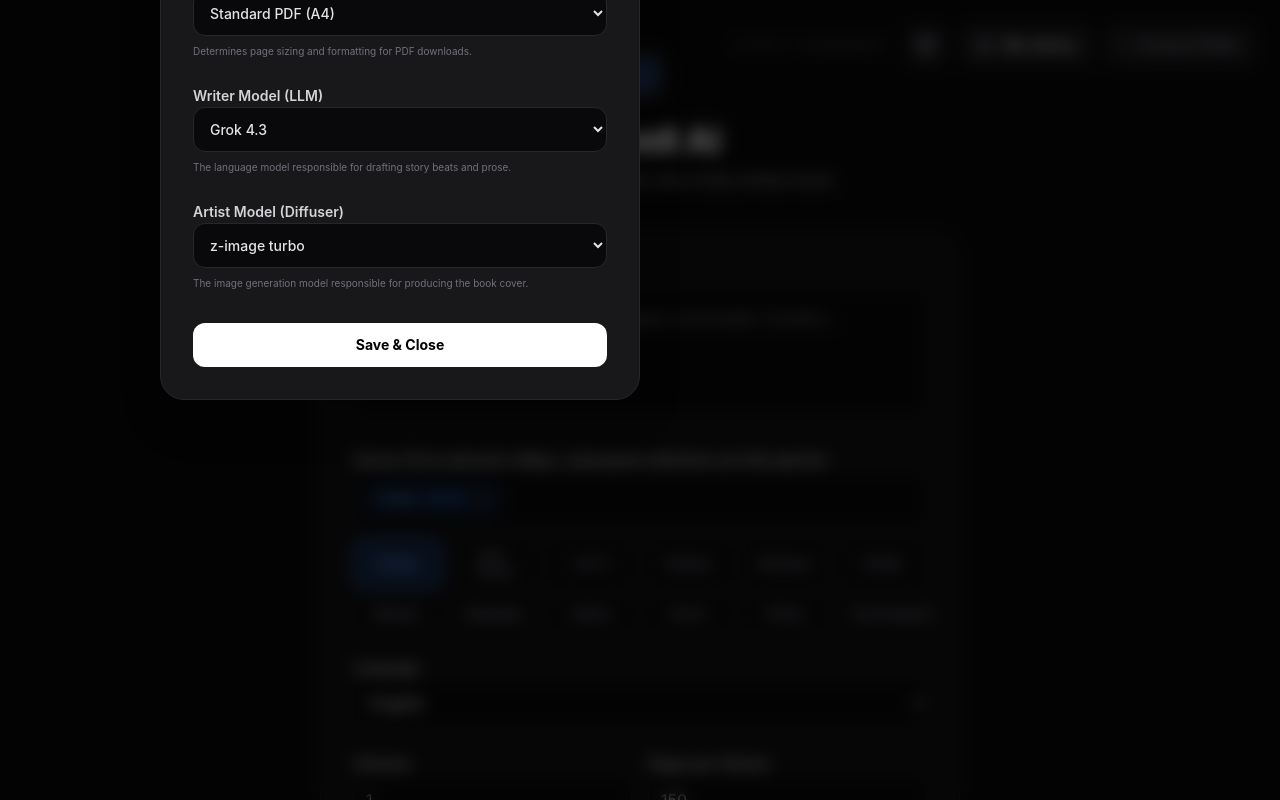
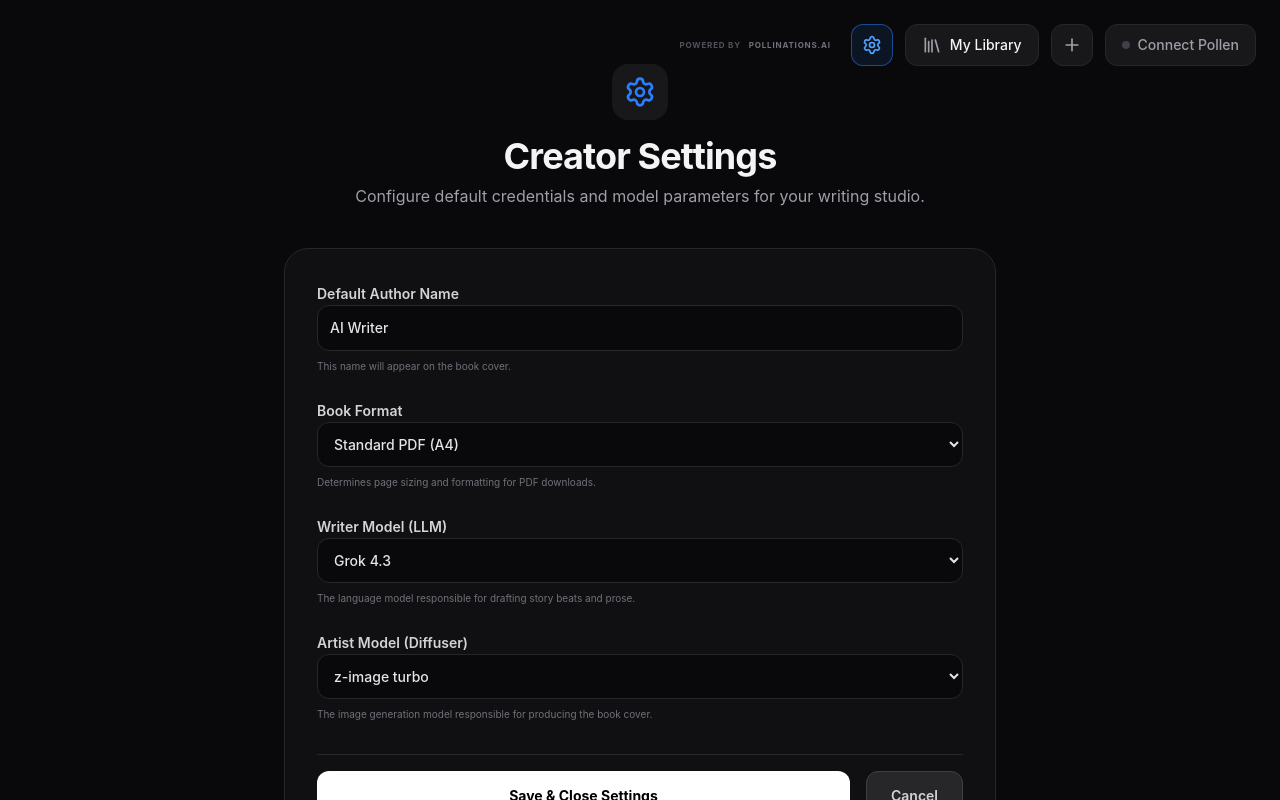
Before and after one commit to guer-ch/inkwell, a React (Vite) app: page / in a window 1280 px wide. Both pictures are taken after a click on the button "Settings". Shown: the top 800 px of the page. Built offline with nearby package versions, Linux system fonts and the light colour scheme.

Commit message:
feat: migrate settings modal to full page and widen BookForm container to 760px

```diff
--- a/src/App.tsx
+++ b/src/App.tsx
@@ -47,8 +47,13 @@ export default function App() {
     if (savedStage === 'generating' && !savedCurrentBookId) {
       return 'setup';
     }
+    if (savedStage === 'settings') {
+      return 'setup';
+    }
     return savedStage || 'setup';
   });
+
+  const [previousStage, setPreviousStage] = useState<AppStage>('setup');
 
   const [currentBook, setCurrentBook] = useState<Book | null>(() => {
     const savedCurrentBookId = localStorage.getItem('inkwell_current_book_id');
@@ -65,7 +70,6 @@ export default function App() {
   });
 
   const [isDrawerOpen, setIsDrawerOpen] = useState(false);
-  const [isSettingsOpen, setIsSettingsOpen] = useState(false);
   const [pollinationsKey, setPollinationsKey] = useState<string>(localStorage.getItem('pollinations_key') || '');
 
   // Settings States
@@ -271,8 +275,20 @@ export default function App() {
 
         {/* Settings Gear Button */}
         <button
-          onClick={() => setIsSettingsOpen(true)}
-          className="p-2.5 bg-zinc-900 border border-zinc-800 rounded-xl hover:bg-zinc-800 transition-all text-zinc-400 hover:text-zinc-200"
+          onClick={() => {
+            if (stage === 'settings') {
+              setStage(previousStage);
+            } else {
+              setPreviousStage(stage);
+              setStage('settings');
+            }
+          }}
+          className={cn(
+            "p-2.5 rounded-xl border transition-all",
+            stage === 'settings'
+              ? "bg-blue-500/10 border-blue-500/50 text-blue-400"
+              : "bg-zinc-900 border-zinc-800 text-zinc-400 hover:text-zinc-200 hover:bg-zinc-800"
+          )}
           title="Settings"
         >
           <Settings className="w-5 h-5" />
@@ -316,109 +332,7 @@ export default function App() {
         </button>
       </div>
 
-      {/* Settings Modal */}
-      <AnimatePresence>
-        {isSettingsOpen && (
-          <>
-            <motion.div
-              initial={{ opacity: 0 }}
-              animate={{ opacity: 1 }}
-              exit={{ opacity: 0 }}
-              onClick={() => setIsSettingsOpen(false)}
-              className="fixed inset-0 bg-black/60 backdrop-blur-sm z-[70]"
-            />
-            <motion.div
-              initial={{ opacity: 0, scale: 0.95, y: '-45%', x: '-50%' }}
-              animate={{ opacity: 1, scale: 1, y: '-50%', x: '-50%' }}
-              exit={{ opacity: 0, scale: 0.95, y: '-45%', x: '-50%' }}
-              transition={{ duration: 0.2 }}
-              className="fixed top-1/2 left-1/2 -translate-x-1/2 -translate-y-1/2 w-[480px] bg-zinc-900 border border-zinc-800 rounded-3xl p-8 shadow-2xl z-[80]"
-            >
-              <div className="flex items-center justify-between mb-6">
-                <h2 className="text-xl font-bold flex items-center gap-2">
-                  <Settings className="w-6 h-6 text-blue-500" /> Creator Settings
-                </h2>
-                <button
-                  onClick={() => setIsSettingsOpen(false)}
-                  className="p-1.5 hover:bg-zinc-800 rounded-lg text-zinc-400 hover:text-white transition-colors"
-                >
-                  <X className="w-5 h-5" />
-                </button>
-              </div>
-
-              <div className="space-y-6">
-                {/* Author Name */}
-                <div className="space-y-2">
-                  <label className="text-sm font-semibold text-zinc-300">Default Author Name</label>
-                  <input
-                    type="text"
-                    value={authorName}
-                    onChange={(e) => setAuthorName(e.target.value)}
-                    placeholder="Enter author name..."
-                    className="w-full bg-zinc-950 border border-zinc-800 focus:border-blue-500 rounded-xl p-3 focus:outline-none transition-colors text-zinc-200 text-sm font-medium"
-                  />
-                  <span className="text-[10px] text-zinc-500 block">This name will appear on the book cover.</span>
-                </div>
-
-                {/* Book Format */}
-                <div className="space-y-2">
-                  <label className="text-sm font-semibold text-zinc-300">Book Format</label>
-                  <select
-                    value={defaultBookFormat}
-                    onChange={(e) => setDefaultBookFormat(e.target.value)}
-                    className="w-full bg-zinc-950 border border-zinc-800 focus:border-blue-500 rounded-xl p-3 focus:outline-none text-zinc-200 text-sm font-medium"
-                  >
-                    <option value="Standard PDF (A4)">Standard PDF (A4)</option>
-                    <option value="KDP Format (6x9 Trade)">KDP Format (6x9 Trade)</option>
-                    <option value="Google Play Books (5x8 ePUB/Compact)">Google Play Books (5x8 ePUB/Compact)</option>
-                    <option value="ePUB (Markdown Package)">ePUB (Markdown Package)</option>
-                  </select>
-                  <span className="text-[10px] text-zinc-500 block">Determines page sizing and formatting for PDF downloads.</span>
-                </div>
-
-                {/* Text Writer Model */}
-                <div className="space-y-2">
-                  <label className="text-sm font-semibold text-zinc-300">Writer Model (LLM)</label>
-                  <select
-                    value={defaultModelText}
-                    onChange={(e) => setDefaultModelText(e.target.value)}
-                    className="w-full bg-zinc-950 border border-zinc-800 focus:border-blue-500 rounded-xl p-3 focus:outline-none text-zinc-200 text-sm font-medium"
-                  >
-                    {TEXT_MODELS.map(m => (
-                      <option key={m.id} value={m.id}>{m.name}</option>
-                    ))}
-                  </select>
-                  <span className="text-[10px] text-zinc-500 block">The language model responsible for drafting story beats and prose.</span>
-                </div>
-
-                {/* Artist Model */}
-                <div className="space-y-2">
-                  <label className="text-sm font-semibold text-zinc-300">Artist Model (Diffuser)</label>
-                  <select
-                    value={defaultModelImage}
-                    onChange={(e) => setDefaultModelImage(e.target.value)}
-                    className="w-full bg-zinc-950 border border-zinc-800 focus:border-blue-500 rounded-xl p-3 focus:outline-none text-zinc-200 text-sm font-medium"
-                  >
-                    {IMAGE_MODELS.map(m => (
-                      <option key={m.id} value={m.id}>{m.name}</option>
-                    ))}
-                  </select>
-                  <span className="text-[10px] text-zinc-500 block">The image generation model responsible for producing the book cover.</span>
-                </div>
-              </div>
-
-              <div className="mt-8">
-                <button
-                  onClick={() => setIsSettingsOpen(false)}
-                  className="w-full py-3 bg-white text-black font-bold rounded-xl hover:bg-zinc-200 transition-all text-sm"
-                >
-                  Save & Close
-                </button>
-              </div>
-            </motion.div>
-          </>
-        )}
-      </AnimatePresence>
+      {/* Settings Modal removed - now full page */}
 
       {/* Library Drawer */}
       <AnimatePresence>
@@ -526,6 +440,98 @@ export default function App() {
             onUpdateBook={updateBook}
           />
         )}
+
+        {stage === 'settings' && (
+          <motion.div
+            initial={{ opacity: 0, y: 20 }}
+            animate={{ opacity: 1, y: 0 }}
+            className="max-w-[760px] mx-auto px-6 py-16"
+          >
+            <div className="text-center mb-10">
+              <div className="inline-flex p-3 bg-zinc-900 rounded-2xl mb-4">
+                <Settings className="w-8 h-8 text-blue-500" />
+              </div>
+              <h1 className="text-4xl font-bold tracking-tight mb-2">Creator Settings</h1>
+              <p className="text-zinc-400">Configure default credentials and model parameters for your writing studio.</p>
+            </div>
+
+            <div className="space-y-6 bg-zinc-900/50 p-8 rounded-3xl border border-zinc-800 backdrop-blur-sm">
+              {/* Author Name */}
+              <div className="space-y-2">
+                <label className="text-sm font-semibold text-zinc-300">Default Author Name</label>
+                <input
+                  type="text"
+                  value={authorName}
+                  onChange={(e) => setAuthorName(e.target.value)}
+                  placeholder="Enter author name..."
+                  className="w-full bg-zinc-950 border border-zinc-800 focus:border-blue-500 rounded-xl p-3 focus:outline-none transition-colors text-zinc-200 text-sm font-medium"
+                />
+                <span className="text-[10px] text-zinc-500 block">This name will appear on the book cover.</span>
+              </div>
+
+              {/* Book Format */}
+              <div className="space-y-2">
+                <label className="text-sm font-semibold text-zinc-300">Book Format</label>
+                <select
+                  value={defaultBookFormat}
+                  onChange={(e) => setDefaultBookFormat(e.target.value)}
+                  className="w-full bg-zinc-950 border border-zinc-800 focus:border-blue-500 rounded-xl p-3 focus:outline-none text-zinc-200 text-sm font-medium"
+                >
+                  <option value="Standard PDF (A4)">Standard PDF (A4)</option>
+                  <option value="KDP Format (6x9 Trade)">KDP Format (6x9 Trade)</option>
+                  <option value="Google Play Books (5x8 ePUB/Compact)">Google Play Books (5x8 ePUB/Compact)</option>
+                  <option value="ePUB (Markdown Package)">ePUB (Markdown Package)</option>
+                </select>
+                <span className="text-[10px] text-zinc-500 block">Determines page sizing and formatting for PDF downloads.</span>
+              </div>
+
+              {/* Text Writer Model */}
+              <div className="space-y-2">
+                <label className="text-sm font-semibold text-zinc-300">Writer Model (LLM)</label>
+                <select
+                  value={defaultModelText}
+                  onChange={(e) => setDefaultModelText(e.target.value)}
+                  className="w-full bg-zinc-950 border border-zinc-800 focus:border-blue-500 rounded-xl p-3 focus:outline-none text-zinc-200 text-sm font-medium"
+                >
+                  {TEXT_MODELS.map(m => (
+                    <option key={m.id} value={m.id}>{m.name}</option>
+                  ))}
+                </select>
+                <span className="text-[10px] text-zinc-500 block">The language model responsible for drafting story beats and prose.</span>
+              </div>
+
+              {/* Artist Model */}
+              <div className="space-y-2">
+                <label className="text-sm font-semibold text-zinc-300">Artist Model (Diffuser)</label>
+                <select
+                  value={defaultModelImage}
+                  onChange={(e) => setDefaultModelImage(e.target.value)}
+                  className="w-full bg-zinc-950 border border-zinc-800 focus:border-blue-500 rounded-xl p-3 focus:outline-none text-zinc-200 text-sm font-medium"
+                >
+                  {IMAGE_MODELS.map(m => (
+                    <option key={m.id} value={m.id}>{m.name}</option>
+                  ))}
+                </select>
+                <span className="text-[10px] text-zinc-500 block">The image generation model responsible for producing the book cover.</span>
+              </div>
+
+              <div className="mt-8 pt-4 flex gap-4 border-t border-zinc-800">
+                <button
+                  onClick={() => setStage(previousStage)}
+                  className="flex-1 py-3.5 bg-white hover:bg-zinc-200 text-black font-bold rounded-xl transition-all text-sm flex items-center justify-center gap-2"
+                >
+                  Save & Close Settings
+                </button>
+                <button
+                  onClick={() => setStage(previousStage)}
+                  className="px-6 py-3.5 bg-zinc-800 hover:bg-zinc-700 border border-zinc-700 text-zinc-300 font-semibold rounded-xl transition-all text-sm"
+                >
+                  Cancel
+                </button>
+              </div>
+            </div>
+          </motion.div>
+        )}
       </main>
     </div>
   );
--- a/src/components/book/BookForm.tsx
+++ b/src/components/book/BookForm.tsx
@@ -56,7 +56,7 @@ export function BookForm({ onGenerate }: BookFormProps) {
     <motion.div
       initial={{ opacity: 0, y: 20 }}
       animate={{ opacity: 1, y: 0 }}
-      className="max-w-2xl mx-auto px-4 py-12"
+      className="max-w-[760px] mx-auto px-4 py-12"
     >
       <div className="text-center mb-10">
         <div className="inline-flex p-3 bg-zinc-900 rounded-2xl mb-4">
--- a/src/types.ts
+++ b/src/types.ts
@@ -29,4 +29,4 @@ export interface Book {
   volumeIsbns?: string[];
 }
 
-export type AppStage = 'setup' | 'generating' | 'reader';
+export type AppStage = 'setup' | 'generating' | 'reader' | 'settings';
```
